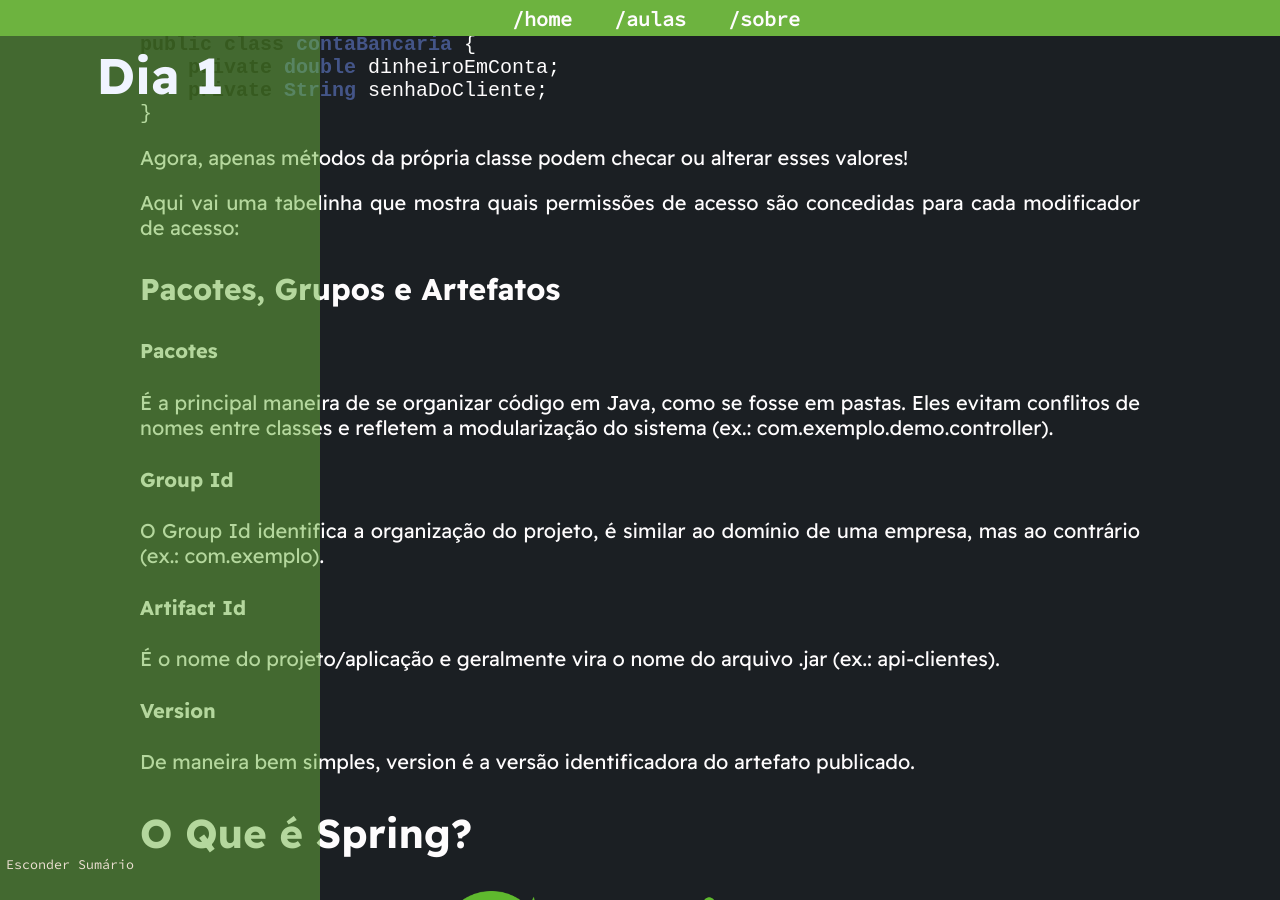
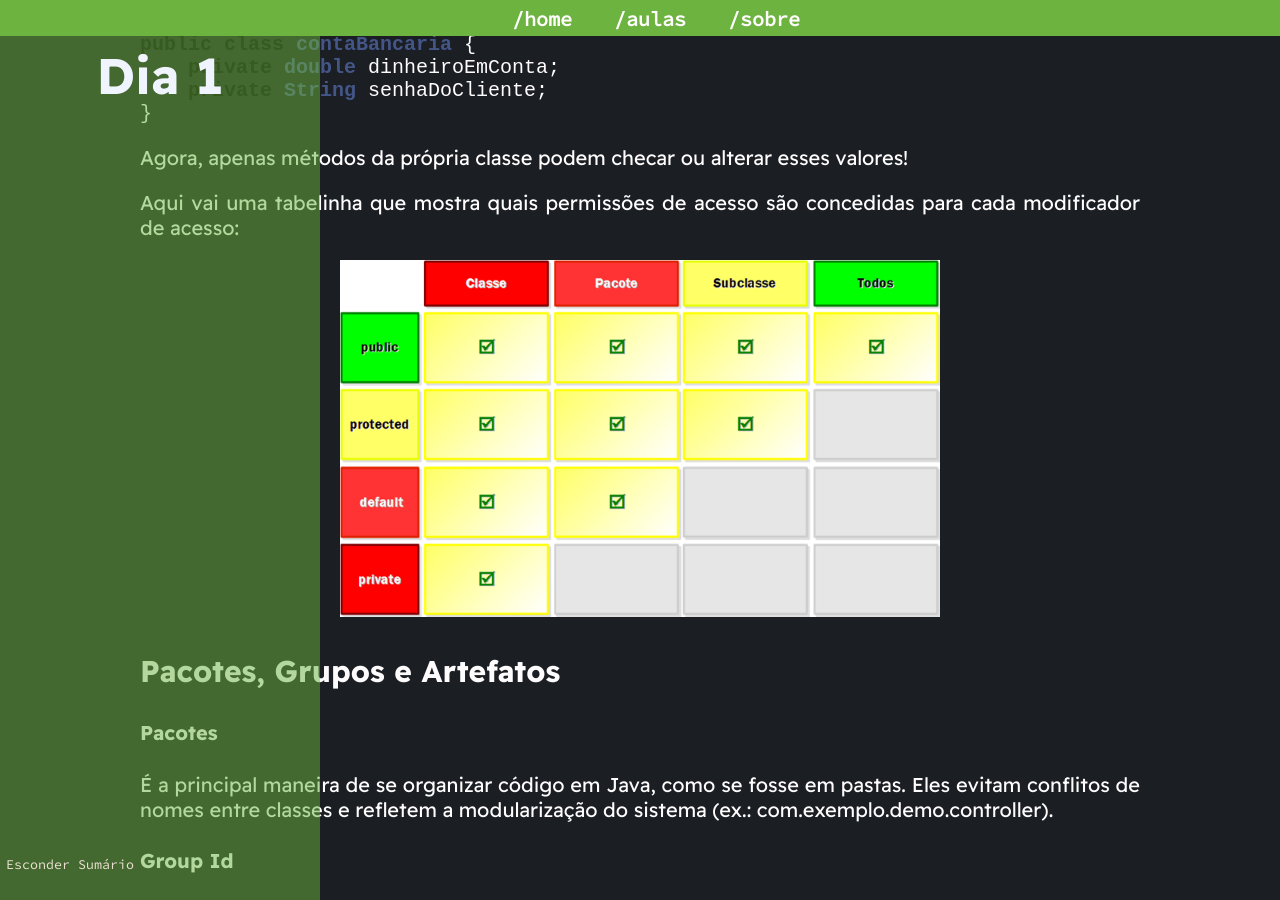
Before and after one commit to PETCC-UFRN/minicurso-spring, a Jekyll site: the page built from primeiroDia.md, in a window 1280 px wide and 900 px high, scrolled down 2563 px. Built offline with Jekyll 4.4.1, drawn with Linux system fonts in a browser that asks for light colours.

Commit message:
dia 1: tabela de modificadores de acesso

```diff
--- a/primeiroDia.md
+++ b/primeiroDia.md
@@ -115,7 +115,8 @@ Agora, apenas métodos da própria classe podem checar ou alterar esses valores!
 
 Aqui vai uma tabelinha que mostra quais permissões de acesso são concedidas para cada modificador de acesso:
 
-<!--colocar tabelinha-->
+<div style="text-align: center;"> <img alt="Meme muito engraçado sobre arquivos do sistema" src="assets/images/access-modifiers.png" width="60%">
+</div>
 
 ### Pacotes, Grupos e Artefatos
 
```
Also changed, not shown: assets/images/access-modifiers.png (added).
